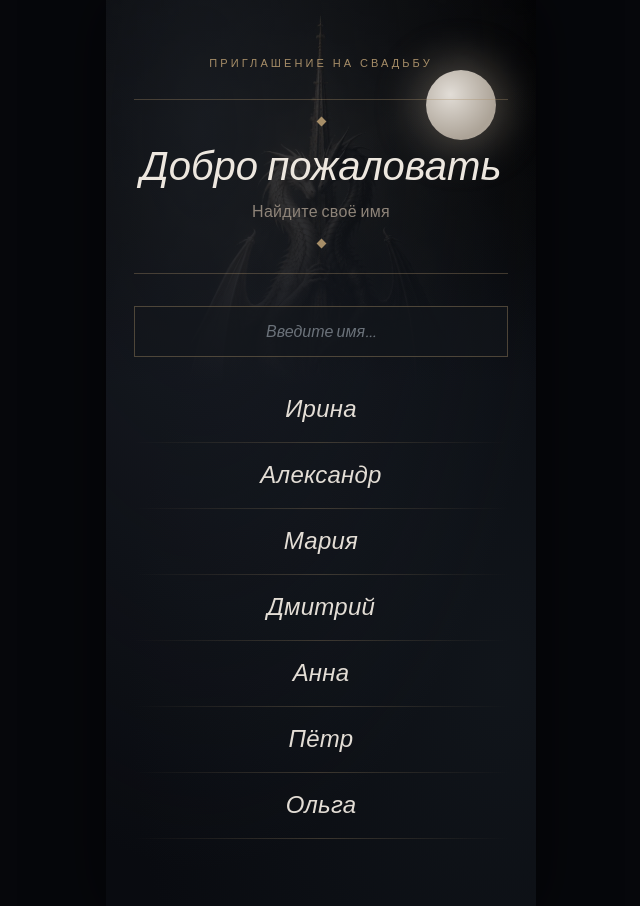
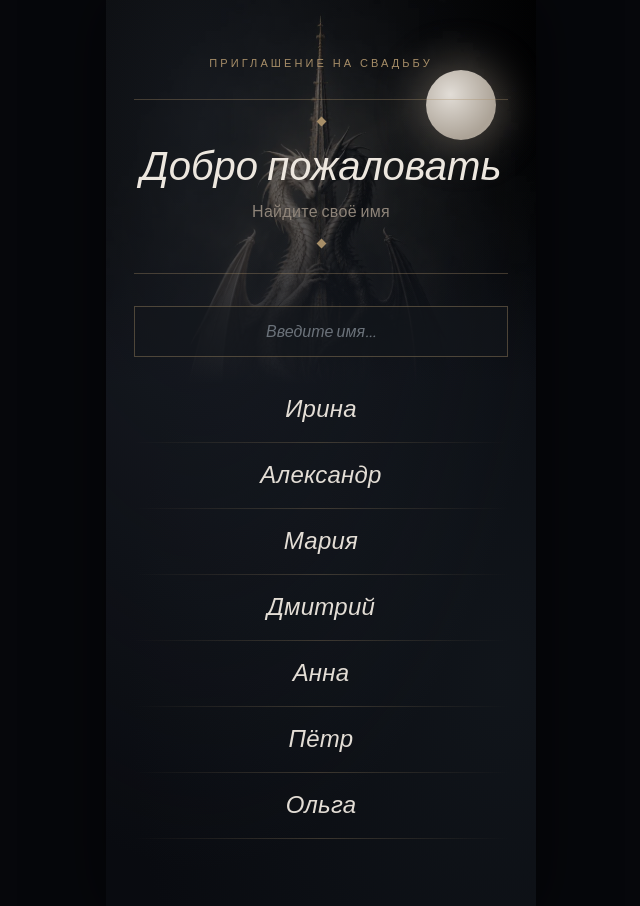
Before and after one commit to Doremi203/wedding, a Next.js app: page / in a window 1280 px wide. Shown: the top 906 px of the page, without its empty margins (319-959 px from the left). Built offline with nearby package versions, Linux system fonts and the light colour scheme.

Commit message:
Boost ENTRY background art contrast and visibility
Lighter darkening overlay (0.45/0.65 -> 0.2/0.45) plus stronger
brightness/contrast filter (0.65/1.05 -> 0.9/1.2) so the tower and
dragon read clearly instead of dissolving into the fog.

```diff
--- a/src/components/EntryScreen/EntryScreen.module.css
+++ b/src/components/EntryScreen/EntryScreen.module.css
@@ -22,8 +22,8 @@
   inset: 0;
   background: linear-gradient(
     to bottom,
-    oklch(0.08 0.01 270 / 0.45) 0%,
-    oklch(0.08 0.01 270 / 0.65) 55%,
+    oklch(0.08 0.01 270 / 0.2) 0%,
+    oklch(0.08 0.01 270 / 0.45) 55%,
     var(--color-bg-card) 100%
   );
 }
@@ -31,7 +31,7 @@
 .artBackground img {
   object-fit: cover;
   object-position: center top;
-  filter: brightness(0.65) contrast(1.05);
+  filter: brightness(0.9) contrast(1.2);
 }
 
 .header {
```
